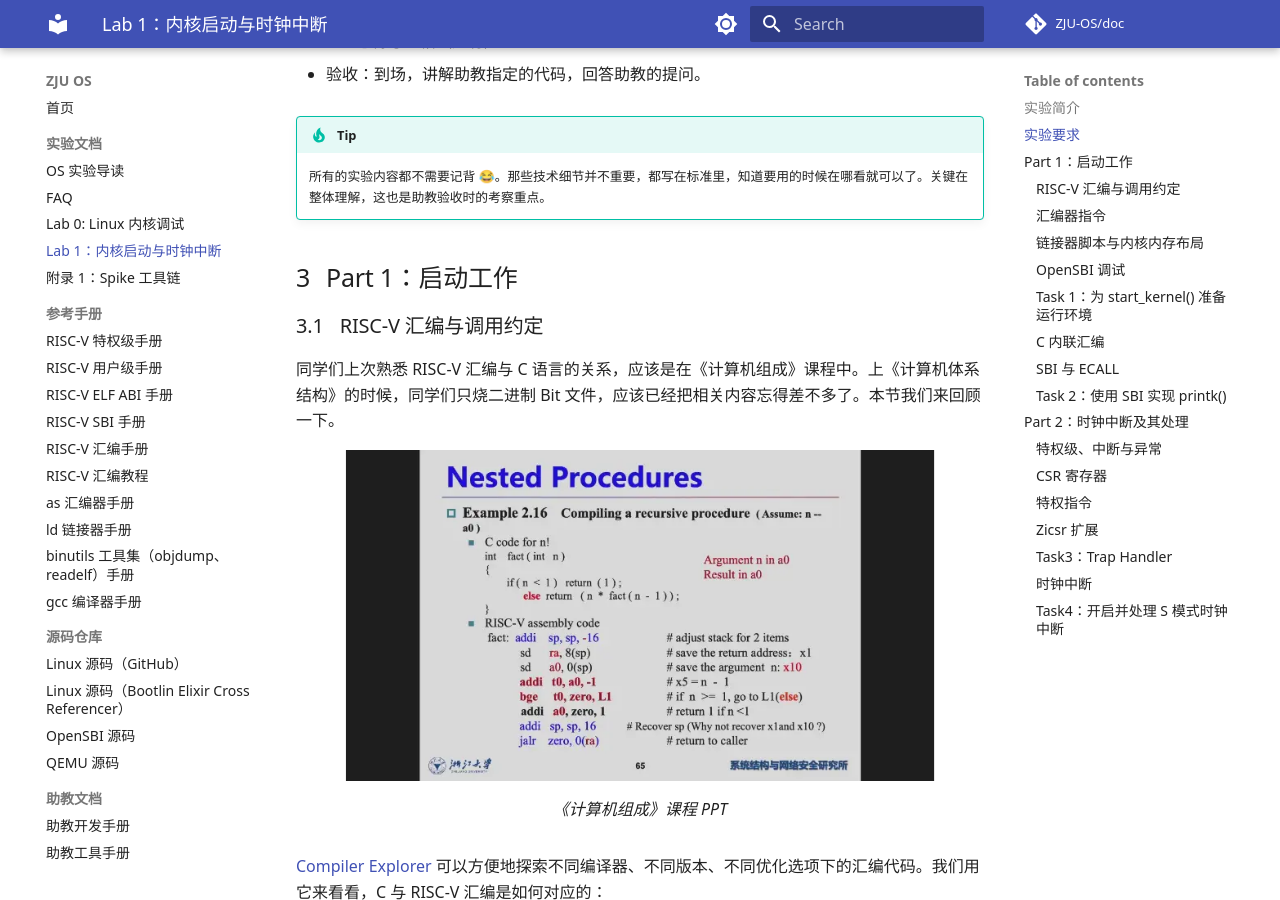
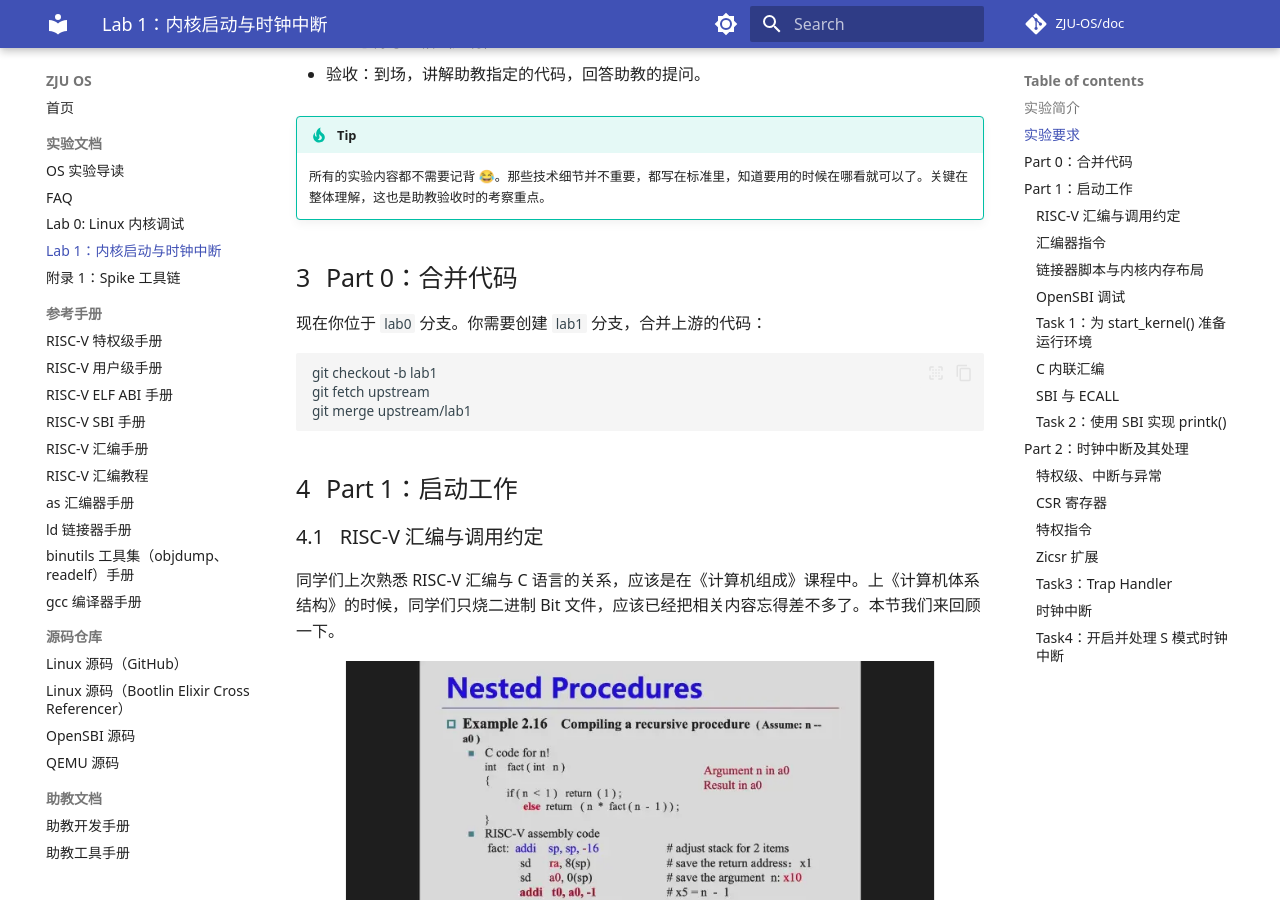
Before and after one commit to hharryz/zju-os-doc, an MkDocs documentation site: the page built from docs/lab1.md, in a window 1280 px wide and 900 px high, scrolled down 1622 px. Built offline with MkDocs 1.6.1 and Material for MkDocs 9.7.7, drawn with Linux system fonts in a browser that asks for light colours; comment, search, counter and statistics services are not loaded.

Commit message:
lab1: merge upstream

````diff
--- a/docs/lab1.md
+++ b/docs/lab1.md
@@ -51,6 +51,16 @@
 !!! tip
 
     所有的实验内容都不需要记背 😂。那些技术细节并不重要，都写在标准里，知道要用的时候在哪看就可以了。关键在整体理解，这也是助教验收时的考察重点。
+
+## Part 0：合并代码
+
+现在你位于 `lab0` 分支。你需要创建 `lab1` 分支，合并上游的代码：
+
+```shell
+git checkout -b lab1
+git fetch upstream
+git merge upstream/lab1
+```
 
 ## Part 1：启动工作
 
````
